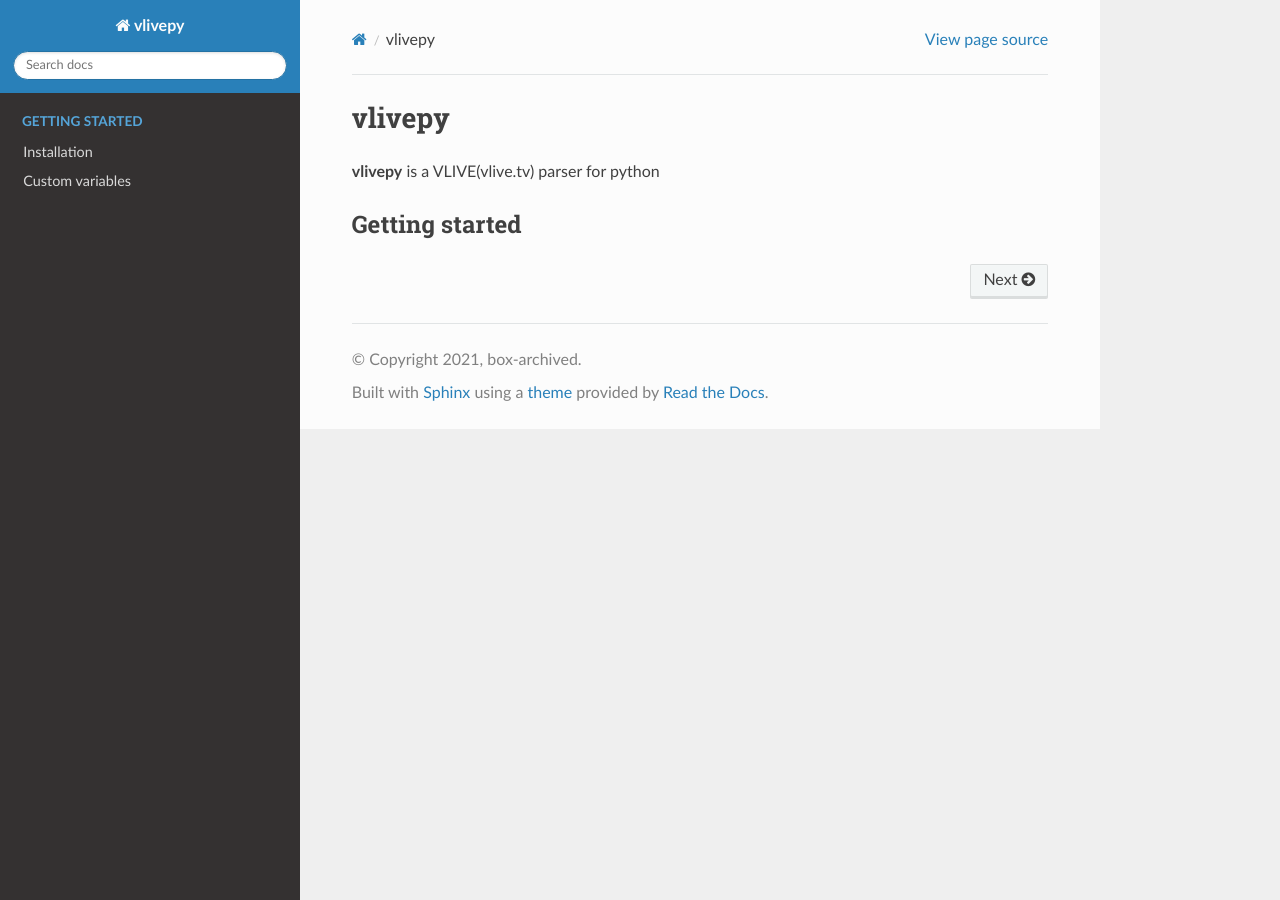
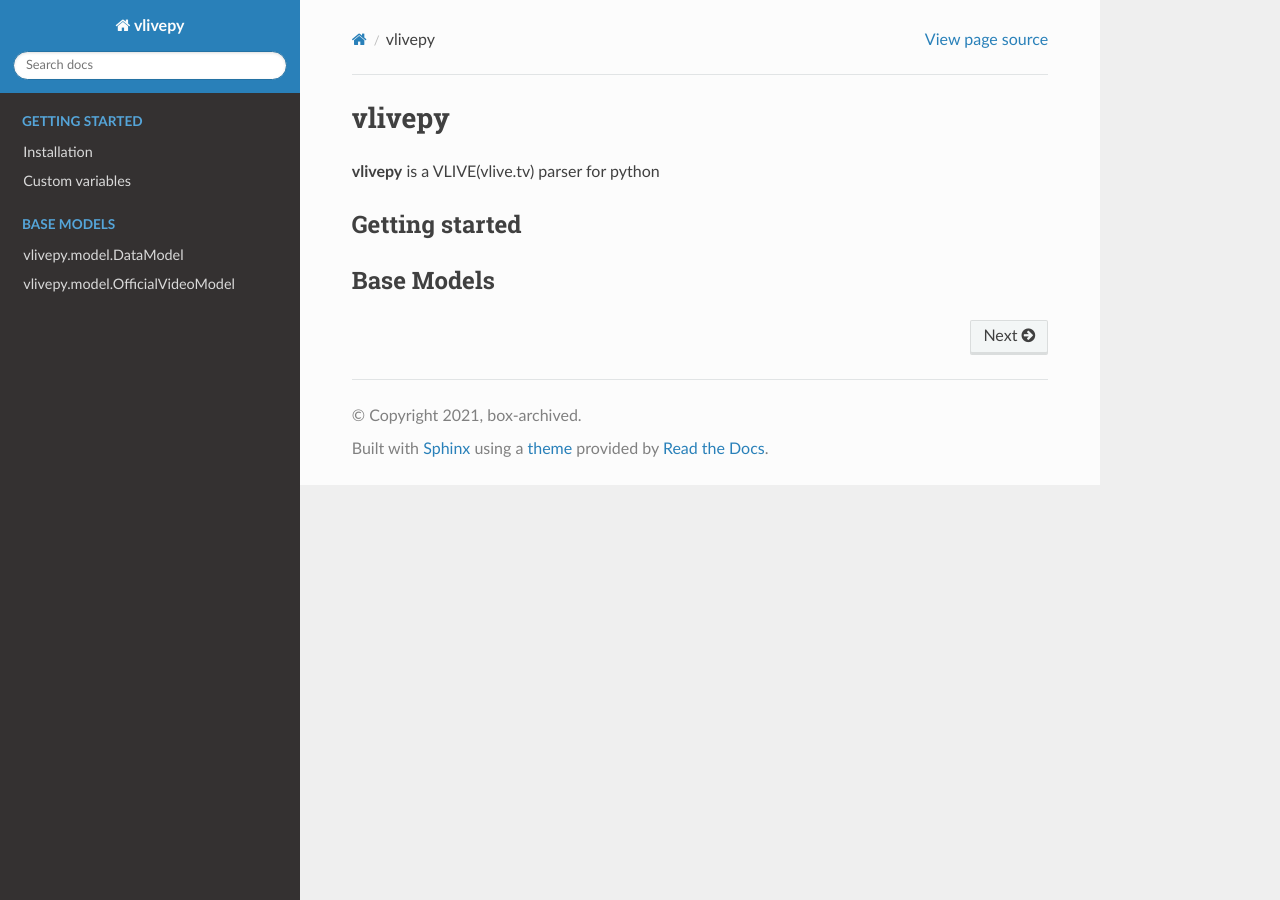
Before and after one commit to box-archived/vlive-py, a Sphinx documentation site: the page built from docs/index.rst, in a window 1280 px wide. Built offline with Sphinx 7.4.7 and the Read the Docs theme 2.0.0, drawn with Linux system fonts in a browser that asks for light colours.

Commit message:
Add base models chapter

```diff
--- a/docs/index.rst
+++ b/docs/index.rst
@@ -12,3 +12,14 @@ Getting started
 
     installation
     custom_variables
+
+Base Models
+-----------
+
+.. toctree::
+    :maxdepth: 2
+    :hidden:
+    :caption: Base Models
+
+    model/datamodel
+    model/officialvideomodel
--- /dev/null
+++ b/docs/model/datamodel.rst
@@ -0,0 +1,6 @@
+vlivepy.model.DataModel
+-----------------------
+
+.. autoclass:: vlivepy.model.DataModel
+    :members:
+    :show-inheritance:
--- /dev/null
+++ b/docs/model/officialvideomodel.rst
@@ -0,0 +1,6 @@
+vlivepy.model.OfficialVideoModel
+--------------------------------
+
+.. autoclass:: vlivepy.model.OfficialVideoModel
+    :members:
+    :show-inheritance:
```
